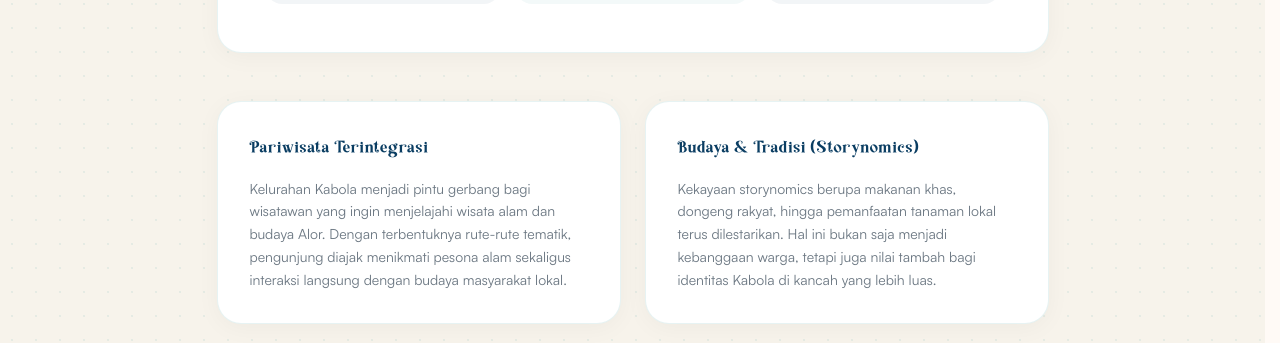
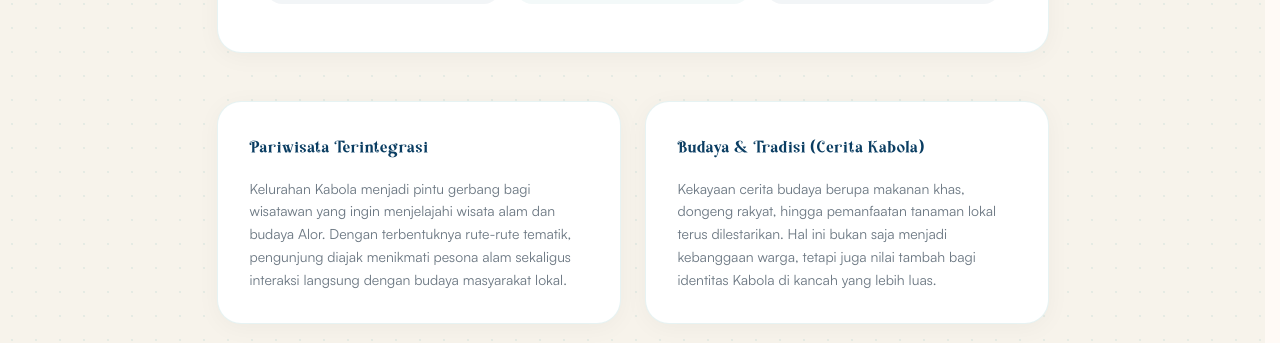
Before and after one commit to alorcaritakknugm/kabola-digital-hub, a Next.js app: page /kelurahan-kabola in a window 1280 px wide. Shown: the part 940-1283 px from the top of the page. Built offline with nearby package versions, Linux system fonts and the light colour scheme.

Commit message:
chore: complete cleanup of legacy storynomics references

```diff
--- a/app/kelurahan-kabola/page.tsx
+++ b/app/kelurahan-kabola/page.tsx
@@ -13,8 +13,8 @@ export default function KelurahanKabola() {
       deskripsiPotensi: "Kelurahan Kabola menjadi pintu gerbang bagi wisatawan yang ingin menjelajahi wisata alam dan budaya Alor. Dengan terbentuknya rute-rute tematik, pengunjung diajak menikmati pesona alam sekaligus interaksi langsung dengan budaya masyarakat lokal."
     },
     {
-      judulPotensi: "Budaya & Tradisi (Storynomics)",
-      deskripsiPotensi: "Kekayaan storynomics berupa makanan khas, dongeng rakyat, hingga pemanfaatan tanaman lokal terus dilestarikan. Hal ini bukan saja menjadi kebanggaan warga, tetapi juga nilai tambah bagi identitas Kabola di kancah yang lebih luas."
+      judulPotensi: "Budaya & Tradisi (Cerita Kabola)",
+      deskripsiPotensi: "Kekayaan cerita budaya berupa makanan khas, dongeng rakyat, hingga pemanfaatan tanaman lokal terus dilestarikan. Hal ini bukan saja menjadi kebanggaan warga, tetapi juga nilai tambah bagi identitas Kabola di kancah yang lebih luas."
     }
   ];
 
--- a/app/layout.tsx
+++ b/app/layout.tsx
@@ -36,7 +36,7 @@ export const metadata: Metadata = {
   title: "Kabola Digital Hub",
   description:
     "Pusat layanan informasi digital Kelurahan Kabola, Kecamatan Kabola, Kabupaten Alor, Nusa Tenggara Timur. Program kerja KKN-PPM UGM 2026.",
-  keywords: ["Kabola", "Alor", "KKN UGM", "Digital Hub", "Wisata Alor", "Storynomics"],
+  keywords: ["Kabola", "Alor", "KKN UGM", "Digital Hub", "Wisata Alor", "Cerita Kabola"],
   openGraph: {
     title: "Kabola Digital Hub",
     description: "Pusat layanan informasi digital Kelurahan Kabola",
--- a/components/layout/Footer.tsx
+++ b/components/layout/Footer.tsx
@@ -4,7 +4,7 @@ import { Mail, MapPin, ExternalLink } from "lucide-react";
 
 const exploreLinks = [
   { label: "Wisata Kabola", href: "/wisata" },
-  { label: "Cerita & Budaya", href: "/storynomics" },
+  { label: "Cerita & Budaya", href: "/cerita-kabola" },
   { label: "Peta Wilayah", href: "/peta" },
   { label: "Produk Lokal UMKM", href: "/umkm" },
 ];
--- a/components/sections/Services.tsx
+++ b/components/sections/Services.tsx
@@ -26,14 +26,14 @@ const services = [
     accentColor: "text-kabola-teal",
     bgIcon: "bg-kabola-teal/10",
     status: "Segera Hadir",
-    href: "#",
+    href: "/peta",
   },
   {
-    id: "storynomics",
+    id: "cerita-kabola",
     icon: Heart,
-    title: "Storynomics Digital",
-    shortTitle: "Storynomics",
-    tag: "Storynomics",
+    title: "Kabola dalam Cerita",
+    shortTitle: "Cerita Kabola",
+    tag: "Cerita Kabola",
     tagColor: "bg-kabola-teal/10 text-kabola-teal",
     description:
       "Digitalisasi kekayaan budaya Kabola — dari gastronomi lokal hingga etnofarmakologi — disajikan dalam tampilan interaktif yang menceritakan nilai-nilai tradisi autentik.",
@@ -48,7 +48,7 @@ const services = [
     accentColor: "text-kabola-teal",
     bgIcon: "bg-kabola-teal/10",
     status: "Segera Hadir",
-    href: "#storynomics",
+    href: "/cerita-kabola",
   },
   {
     id: "wisata",
@@ -70,7 +70,7 @@ const services = [
     accentColor: "text-forest",
     bgIcon: "bg-forest/10",
     status: "Lihat Sekarang",
-    href: "#wisata",
+    href: "/wisata",
   },
 ];
 
@@ -199,10 +199,8 @@ export default function Services() {
                     activeTab === i ? service.accentColor : "text-white/40 hover:text-white/60"
                   }`}
                   onClick={(e) => {
-                    if (service.href === "#" || service.href === "#storynomics" || service.href === "#wisata") {
-                      if (service.href === "#") {
-                        e.preventDefault();
-                      }
+                    if (service.href === "#") {
+                      e.preventDefault();
                     }
                   }}
                 >
--- a/sanity/lib/queries.ts
+++ b/sanity/lib/queries.ts
@@ -39,8 +39,8 @@ export const profilDesaQuery = groq`*[_type == "profilDesa" && tipe == $tipe][0]
   }
 }`;
 
-// Query untuk mengambil semua data Storynomics
-export const storynomicsQuery = groq`*[_type == "storynomics"] | order(_createdAt desc) {
+// Query untuk mengambil semua data Kabola dalam Cerita
+export const ceritaKabolaQuery = groq`*[_type == "ceritaKabola"] | order(_createdAt desc) {
   _id,
   judul,
   subtitle,
--- a/sanity/schemaTypes/storynomics.ts
+++ b/sanity/schemaTypes/ceritaKabola.ts
@@ -1,20 +1,20 @@
 export default {
-  name: 'storynomics',
-  title: 'Storynomics Digital',
+  name: 'ceritaKabola',
+  title: 'Kabola dalam Cerita',
   type: 'document',
   fields: [
     {
       name: 'judul',
-      title: 'Judul Storynomics',
+      title: 'Judul Cerita',
       type: 'string',
       validation: (Rule: any) => Rule.required(),
-      description: 'Misal: Jagung Bose, Tenun Ikat Alor, dll.',
+      description: 'Misal: Hutan Mangrove & Nelayan Kabola, Tenun Ikat Alor, dll.',
     },
     {
       name: 'subtitle',
       title: 'Subtitle',
       type: 'string',
-      description: 'Misal: Makanan Pokok Tradisional',
+      description: 'Misal: Ekologi Pesisir',
     },
     {
       name: 'kategori',
@@ -23,8 +23,9 @@ export default {
       options: {
         list: [
           { title: 'Gastronomi', value: 'gastronomi' },
-          { title: 'Etnofarmakologi', value: 'etnofarmakologi' },
-          { title: 'Budaya', value: 'budaya' },
+          { title: 'Eko-Naratif', value: 'eko-naratif' },
+          { title: 'Tradisi & Budaya', value: 'tradisi-budaya' },
+          { title: 'Lensa Kabola', value: 'lensa-kabola' },
         ],
       },
       validation: (Rule: any) => Rule.required(),
--- a/sanity/schemaTypes/index.ts
+++ b/sanity/schemaTypes/index.ts
@@ -2,8 +2,8 @@ import { type SchemaTypeDefinition } from 'sanity'
 import umkm from './umkm'
 import wisata from './wisata'
 import profilDesa from './profilDesa'
-import storynomics from './storynomics'
+import ceritaKabola from './ceritaKabola'
 
 export const schema: { types: SchemaTypeDefinition[] } = {
-  types: [umkm, wisata, profilDesa, storynomics],
+  types: [umkm, wisata, profilDesa, ceritaKabola],
 }
--- a/sanity/schemaTypes/profilDesa.ts
+++ b/sanity/schemaTypes/profilDesa.ts
@@ -41,7 +41,7 @@ export default {
     },
     {
       name: 'potensi',
-      title: 'Daftar Potensi / Storynomics',
+      title: 'Daftar Potensi / Cerita Kabola',
       type: 'array',
       of: [
         {
```
